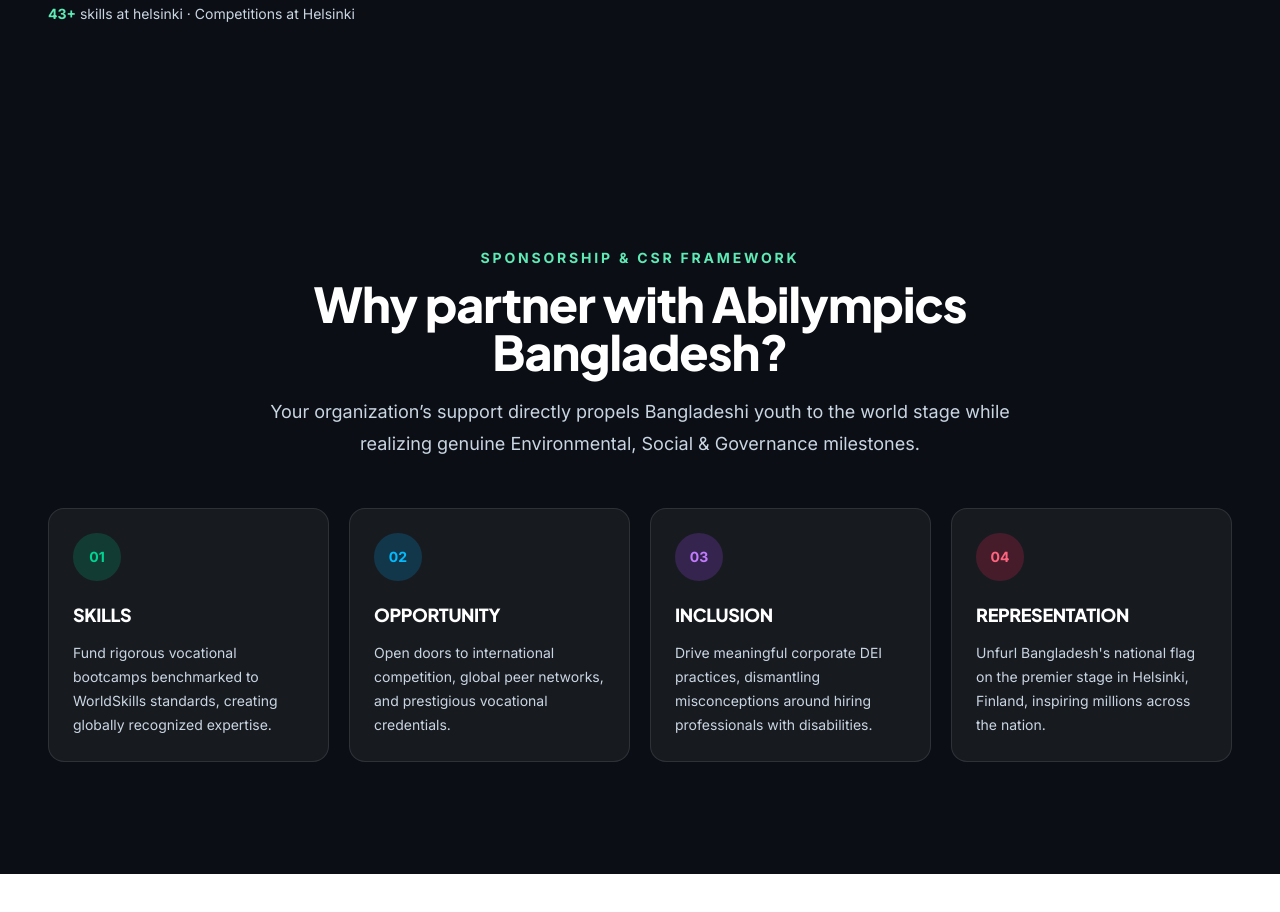
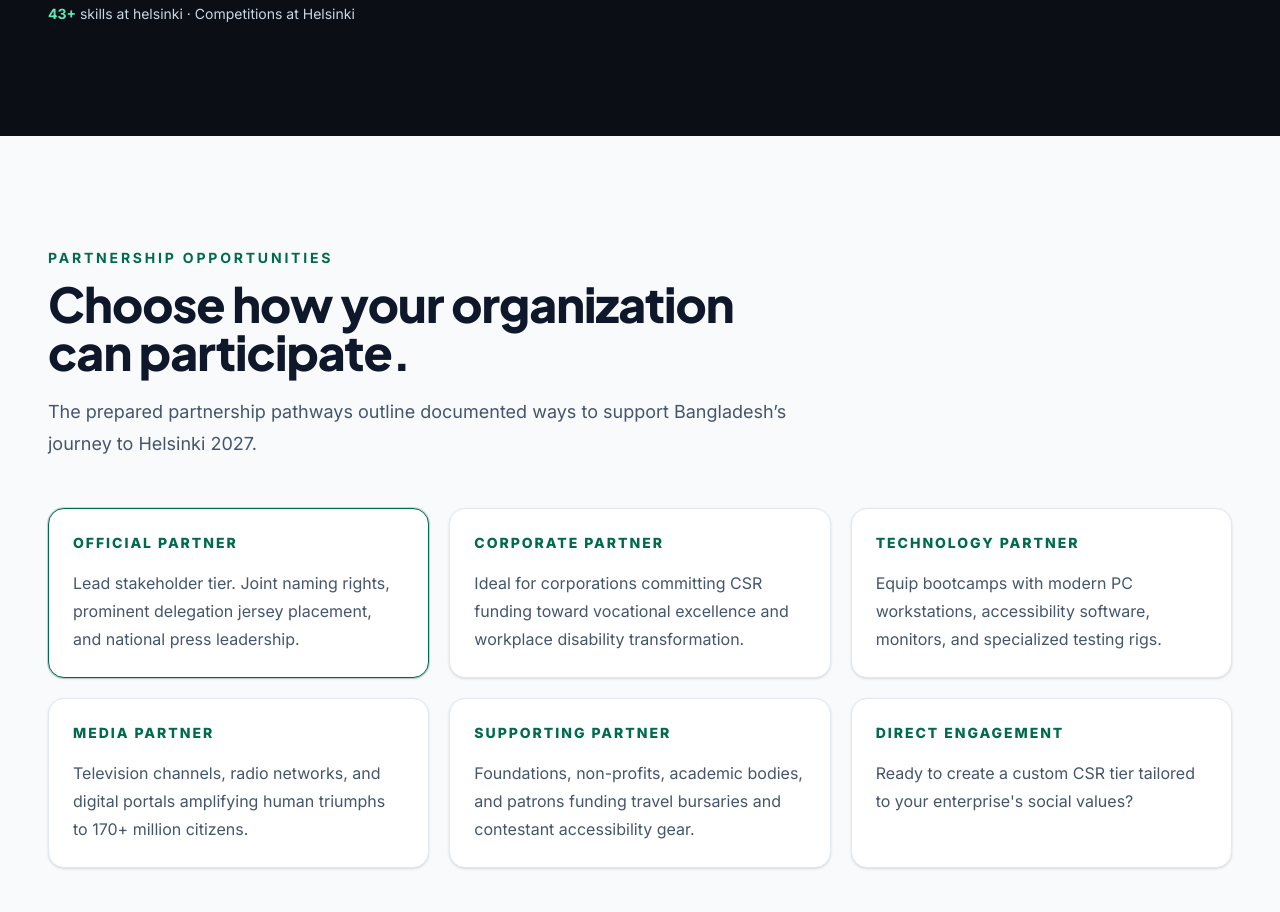
Before and after one commit to faaiisal/abilympicsbd-partners, a Next.js app: page / in a window 1280 px wide. Shown: the part 2840-3752 px from the top of the page. Before the commit the page ends 3714 px from the top, so only its background shows below. Built offline with nearby package versions, Linux system fonts and the light colour scheme.

Commit message:
feat: add why partner section Partnership opportunities

```diff
--- a/src/app/page.tsx
+++ b/src/app/page.tsx
@@ -4,7 +4,7 @@
 import { Hero } from "@/components/Hero";
 import { Helsinki2027 } from "@/components/Helsinki2027";
 import { MetzJourney } from "@/components/MetzJourney";
-import { WhyPartner } from "@/components/WhyPartner";
+import { PartnershipOpportunities } from "@/components/PartnershipOpportunities";
 
 export default function Home() {
   return (
@@ -16,7 +16,7 @@
         <About />
         <MetzJourney />
         <Helsinki2027 />
-        <WhyPartner />
+        <PartnershipOpportunities />
       </main>
     </>
   );
--- /dev/null
+++ b/src/components/PartnershipOpportunities.tsx
@@ -0,0 +1,41 @@
+import { partnershipTiers } from "@/content";
+import { SectionHeading } from "./SectionHeading";
+
+export function PartnershipOpportunities() {
+  return (
+    <section
+      id="partnership-opportunities"
+      aria-labelledby="partnership-opportunities-title"
+      className="scroll-mt-24 bg-slate-50 py-20 lg:py-28"
+    >
+      <div className="container-site">
+        <SectionHeading
+          eyebrow="Partnership opportunities"
+          title="Choose how your organization can participate."
+          description="The prepared partnership pathways outline documented ways to support Bangladesh’s journey to Helsinki 2027."
+        />
+        <h2 id="partnership-opportunities-title" className="sr-only">
+          Partnership opportunity categories
+        </h2>
+
+        <div className="mt-12 grid gap-5 md:grid-cols-2 lg:grid-cols-3">
+          {partnershipTiers.map((tier) => (
+            <article
+              key={tier.id}
+              className={`rounded-2xl border bg-white p-6 shadow-card ${
+                tier.isHighlighted
+                  ? "border-brand-green ring-1 ring-brand-green/20"
+                  : "border-slate-200"
+              }`}
+            >
+              <p className="text-sm font-black uppercase tracking-[0.14em] text-brand-green">
+                {tier.name}
+              </p>
+              <p className="mt-4 leading-7 text-slate-600">{tier.description}</p>
+            </article>
+          ))}
+        </div>
+      </div>
+    </section>
+  );
+}
--- a/src/components/WhyPartner.tsx
+++ /dev/null
@@ -1,42 +0,0 @@
-import { partnershipPillars } from "@/content";
-import { SectionHeading } from "./SectionHeading";
-
-export function WhyPartner() {
-  return (
-    <section
-      id="why-partner"
-      className="scroll-mt-24 bg-brand-charcoal py-20 text-white lg:py-28"
-    >
-      <div className="container-site">
-        <div className="mx-auto max-w-3xl text-center">
-          <SectionHeading
-            dark
-            eyebrow="Sponsorship & CSR framework"
-            title="Why partner with Abilympics Bangladesh?"
-            description="Your organization’s support directly propels Bangladeshi youth to the world stage while realizing genuine Environmental, Social & Governance milestones."
-          />
-        </div>
-
-        <div className="mt-12 grid gap-5 sm:grid-cols-2 lg:grid-cols-4">
-          {partnershipPillars.map((pillar, index) => (
-            <article
-              key={pillar.id}
-              className="rounded-2xl border border-white/10 bg-white/5 p-6"
-            >
-              <div
-                aria-hidden="true"
-                className={`flex h-12 w-12 items-center justify-center rounded-xl text-sm font-bold ${pillar.iconBg} ${pillar.iconColor}`}
-              >
-                0{index + 1}
-              </div>
-              <h3 className="mt-5 text-lg text-white">{pillar.label}</h3>
-              <p className="mt-3 text-sm leading-6 text-slate-300">
-                {pillar.description}
-              </p>
-            </article>
-          ))}
-        </div>
-      </div>
-    </section>
-  );
-}
```
